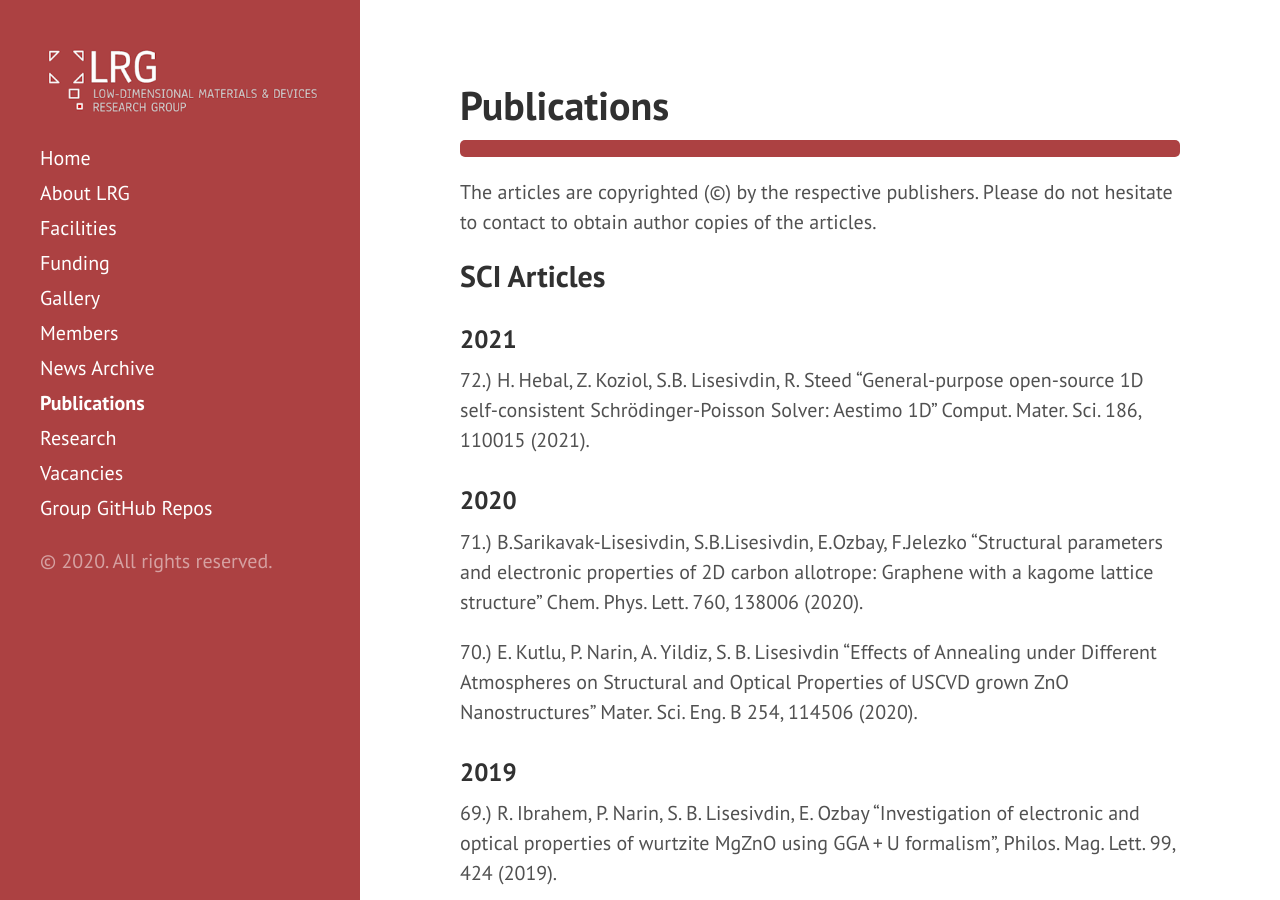
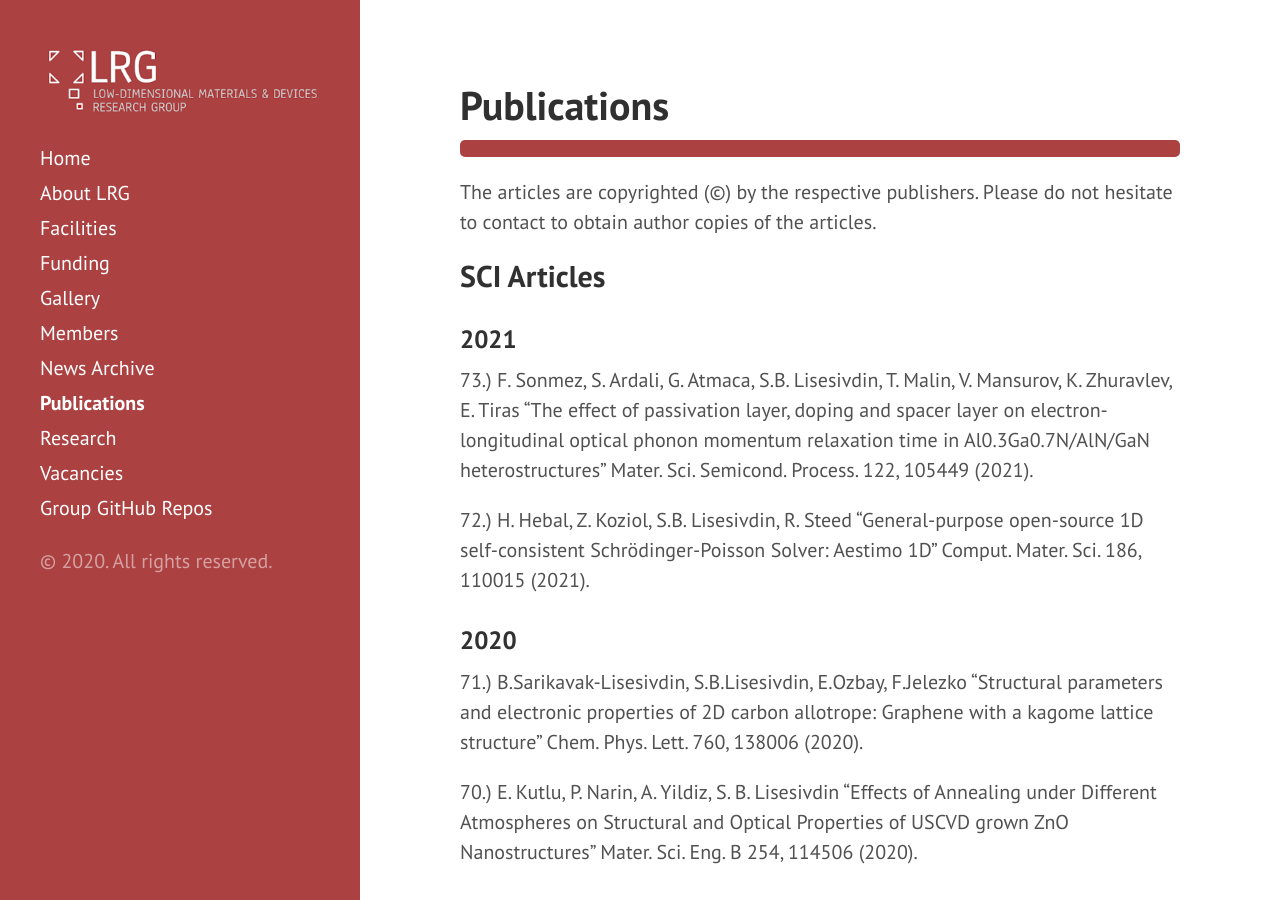
Before and after one commit to lrgresearch/oldwebsite, a Jekyll site: the page built from publications.md, in a window 1280 px wide and 900 px high. Built offline with Jekyll 4.4.1, drawn with Linux system fonts in a browser that asks for light colours.

Commit message:
Update publications.md
Adding F. Sonmez's article.

```diff
--- a/publications.md
+++ b/publications.md
@@ -10,6 +10,8 @@ The articles are copyrighted (©) by the respective publishers. Please do not he
 ## SCI Articles
 
 ### 2021
+
+73.) F. Sonmez, S. Ardali, G. Atmaca, S.B. Lisesivdin, T. Malin, V. Mansurov, K. Zhuravlev, E. Tiras "The effect of passivation layer, doping and spacer layer on electron-longitudinal optical phonon momentum relaxation time in Al0.3Ga0.7N/AlN/GaN heterostructures" Mater. Sci. Semicond. Process. 122, 105449 (2021).
 
 72.) H. Hebal, Z. Koziol, S.B. Lisesivdin, R. Steed "General-purpose open-source 1D self-consistent Schrödinger-Poisson Solver: Aestimo 1D" Comput. Mater. Sci. 186, 110015 (2021).
 
```
